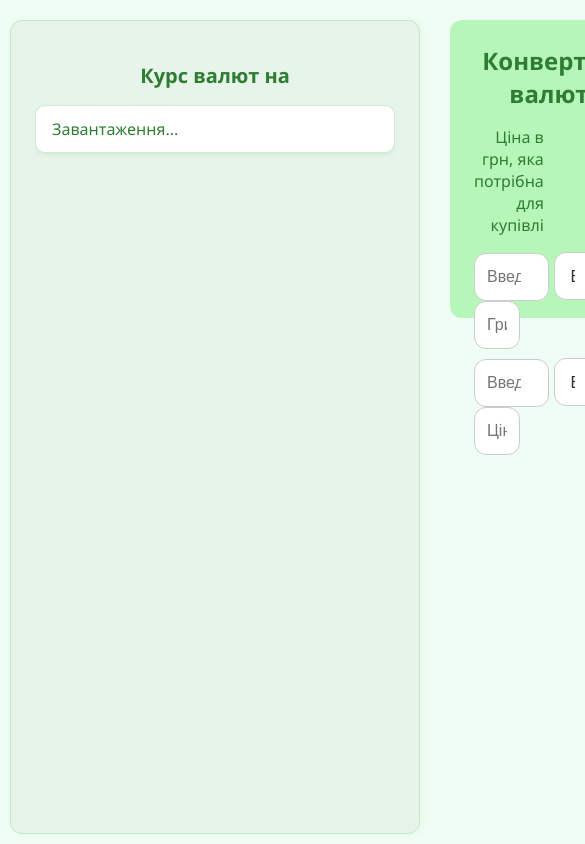
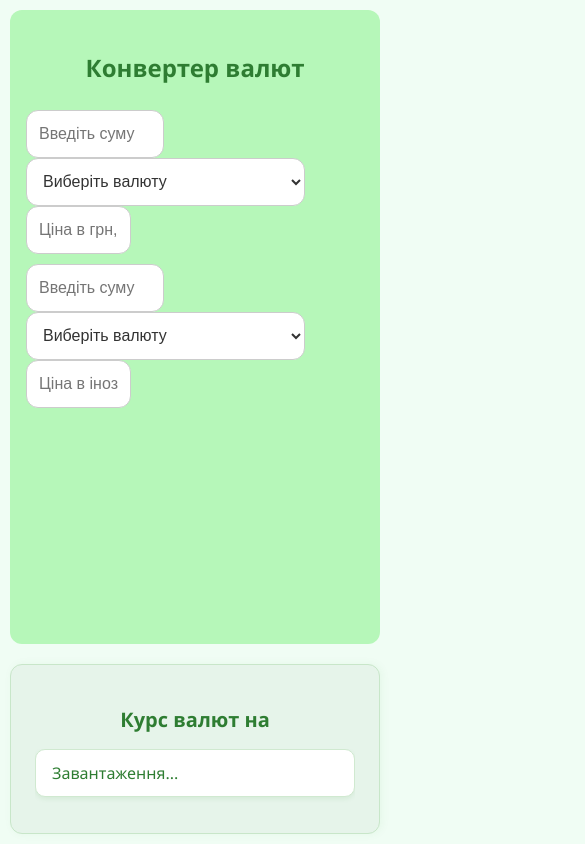
Before and after one commit to SuddiaSasha/currency-informer, a plain HTML site: page index.html in a window 390 px wide. Shown: the top 844 px of the page, 585 px wide, since content can reach past the window. Drawn offline with Linux system fonts and the light colour scheme; no server answers.

Commit message:
made styles for small-sized display devices

```diff
--- a/index.html
+++ b/index.html
@@ -20,14 +20,13 @@
 
     <div class="converter-full">
         <h2 id="converter-head-text">Конвертер валют</h2>
-        <p id="hrn-amount-needed">Ціна в грн, яка потрібна для купівлі</p>
 
         <div class="converter foreign-to-hrn">
             <input type="number" id="foreign-input" placeholder="Введіть суму" />
             <select class="currency-select" id="foreign-currency-select">
                 <option value="default">Виберіть валюту</option>
             </select>
-            <input type="text" id="calculated-hrn-input" placeholder="Гривні" readonly />
+            <input type="text" id="calculated-hrn-input" placeholder="Ціна в грн, яка потрібна для купівлі" readonly />
         </div>
 
         <div class="converter hrn-to-foreign">
--- a/styles.css
+++ b/styles.css
@@ -65,7 +65,7 @@ h2#current-date {
 h2#converter-head-text {
     color: #2e7d32;
     text-align: center;
-    margin: 0%;
+    margin: 3vh;
     padding: 0%;
 }
 
@@ -81,7 +81,7 @@ h2#converter-head-text {
 
 
 .currency-select {
-    width: 33.33%;
+    width: 33vh;
     height: 48px;
     padding: 10px 12px;
     font-size: 16px;
@@ -92,11 +92,6 @@ h2#converter-head-text {
     box-sizing: border-box;
 }
 
-#hrn-amount-needed {
-    text-align: right;
-    color: #2e7d32;
-    margin-right: 80px;
-}
 
 #calculated-hrn-input {
     width: 31%;
@@ -132,3 +127,30 @@ h2#converter-head-text {
     color: #333;
     box-sizing: border-box;
 }
+
+@media (max-width: 768px) {
+    body {
+        flex-direction: column-reverse;
+    }
+
+    .panel.left-panel {
+        width: auto;
+        margin: 10px;
+    }
+
+    .converter-full {
+        margin: 10px;
+        padding: 16px;
+    }
+
+    input[type="text"],
+    select {
+        width: 100%;
+        font-size: 16px;
+    }
+
+    #hrn-amount-needed {
+        text-align: left;
+        margin-left: 0;
+    }
+}
```
